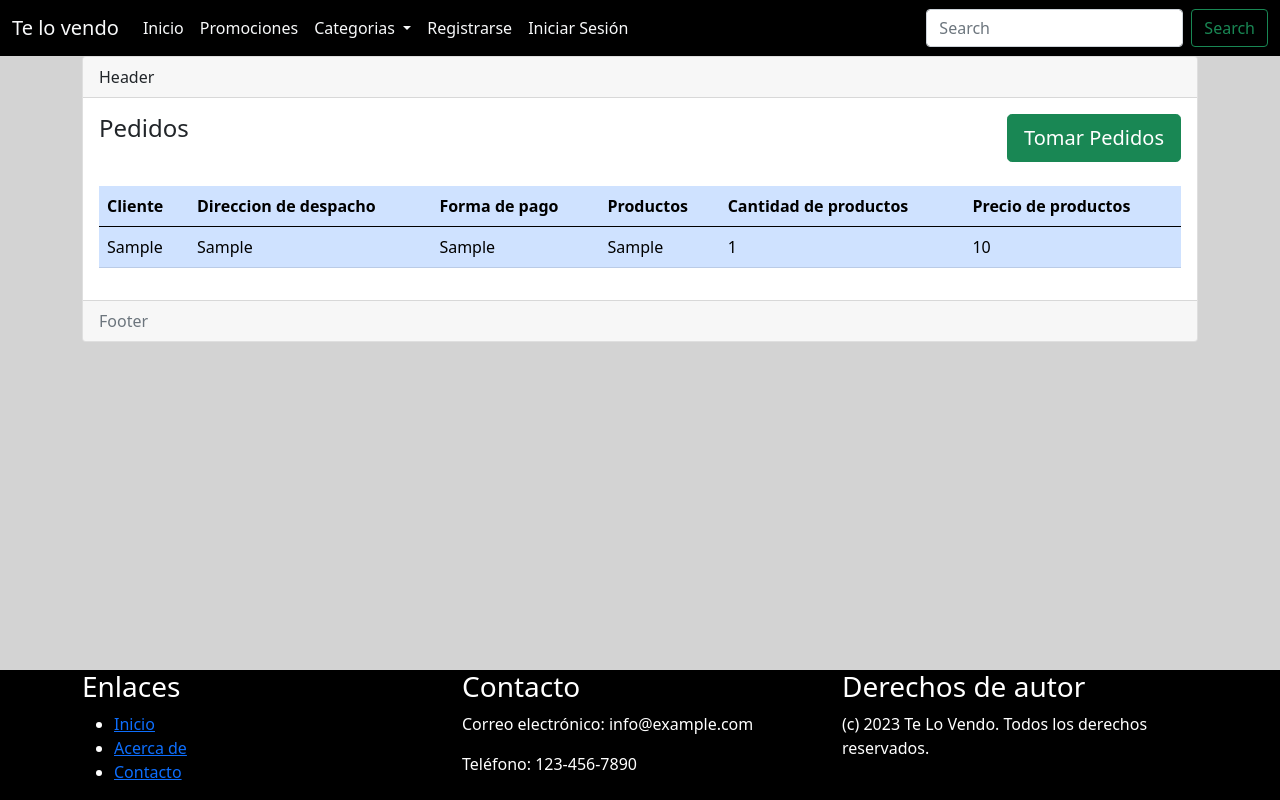
After one commit to Carlopitecus/Phyton_M7, a Django app: page /index/pedidos/ in a window 1280 px wide. The commit adds this page. Run offline with Django 4.2, Linux system fonts and the light colour scheme; tables that the repository leaves empty hold one stand-in row (values such as "Sample post").

Commit message:
Grupal 4

```diff
--- a/apptelovendo/admin.py
+++ b/apptelovendo/admin.py
@@ -2,3 +2,4 @@ from django.contrib import admin
 from .models import *
 # Register your models here.
 admin.site.register(CustomUser)
+admin.site.register(Producto)
--- a/apptelovendo/models.py
+++ b/apptelovendo/models.py
@@ -39,8 +39,19 @@ class Pedido(models.Model):
     estado = models.CharField(max_length=20, choices=ESTADOS)
     usuario = models.ForeignKey(CustomUser, on_delete=models.CASCADE, default=None, related_name='pedidos')
     asignado_a = models.ForeignKey(CustomUser, on_delete=models.SET_NULL, blank=True, null=True, related_name='pedidos_asinados')
+    despacho = models.CharField(max_length=250, blank=True, null=True)
+    forma_pago = models.CharField(max_length=50, blank=True, null=True)
 
 class DetallePedido(models.Model):
-    pedido = models.ForeignKey(Pedido, on_delete=models.CASCADE)
-    producto = models.ForeignKey(Producto, on_delete=models.CASCADE)
+    #pedido = models.ForeignKey(Pedido, on_delete=models.CASCADE)
+    #producto = models.ForeignKey(Producto, on_delete=models.CASCADE)
     cantidad = models.PositiveIntegerField(default=1)
+    precio = models.IntegerField(blank=True, null=True)
+    cliente = models.CharField(max_length=100, blank=True, null=True)
+    forma_pago = models.CharField(max_length=50, blank=True, null=True)
+    despacho = models.CharField(max_length=250, blank=True, null=True)
+    productos = models.CharField(max_length=200, blank=True, null=True)
+
+    def __str__(self):
+        datos = "Producto: " + self.producto.nombre
+        return datos
--- a/apptelovendo/templates/apptelovendo/base.html
+++ b/apptelovendo/templates/apptelovendo/base.html
@@ -56,7 +56,7 @@
 
                 {% if user.is_superuser or user.is_staff %}
                     <li class="nav-item">
-                        <a class="nav-link text-light" href="#" >Gestión de Productos</a>
+                        <a class="nav-link text-light" href="{% url 'verPedidos' %}" >Gestión de Productos</a>
                     </li>
                 {% endif %}
 
--- a/apptelovendo/templates/apptelovendo/detalle_pedido.html
+++ b/apptelovendo/templates/apptelovendo/detalle_pedido.html
@@ -26,6 +26,7 @@
                             <th scope="col">Cliente</th>
                             <th scope="col">Producto</th>
                             <th scope="col">Canitdad</th>
+                            <th scipe="col">Direccion de despacho</th>
                         </tr>
                     </thead>
                     <tbody>
@@ -35,6 +36,7 @@
                             {% for detalle in detalles %}
                                 <td>{{detalle.producto.nombre}}</td>
                                 <td>{{detalle.cantidad}}</td>
+                                <td>{{detalle.pedido.despacho}}</td>
                             {% endfor %}
                         </tr>
 
--- /dev/null
+++ b/apptelovendo/templates/apptelovendo/pedidos.html
@@ -0,0 +1,62 @@
+{%extends "appTelovendo/base.html"%}
+
+{%block title%} Pedidos {%endblock%}
+
+{%block content%}
+{%load static%}
+<div class="container">
+
+    <div class="card">
+        <div class="card-header">
+            Header
+        </div>
+        <div class="card-body">
+            <div class="pedidos" style="justify-content: space-between;display: flex;">
+            <h4 class="card-title">Pedidos</h4>
+            <a href="{% url 'tomar_pedido'%}" class="btn btn-success btn-lg " tabindex="1" role="button" >Tomar Pedidos</a>
+
+            </div>
+            <br>
+
+            <div class="table-responsive">
+                <table class="table table-primary">
+                    <thead>
+                        <tr>
+                            <th scope="col">Cliente</th>
+                            <th scope="col">Direccion de despacho</th>
+                            <th scope="col">Forma de pago</th>
+                            <th scope="col">Productos</th>
+                            <th scope="col">Cantidad de productos</th>
+                            <th scope="col">Precio de productos</th>
+                        </tr>
+                    </thead>
+                    <tbody>
+                    {% for pedido in pedidos %}
+                        <tr class="">
+                            <td scope="row">{{ pedido.cliente }}</td>
+                            <td>{{pedido.despacho}}</td>
+                            <td>{{ pedido.forma_pago }}</td>
+                            <td>{{ pedido.productos }}</td>
+                            <td>{{pedido.cantidad}}</td>
+                            <td>{{pedido.precio}}</td>
+                        </tr>
+                    {% endfor %}
+
+
+                    </tbody>
+                </table>
+            </div>
+
+
+        </div>
+        <div class="card-footer text-muted">
+            Footer
+        </div>
+    </div>
+
+</div>
+
+
+
+
+{%endblock%}
--- a/apptelovendo/templates/apptelovendo/verPedidos.html
+++ b/apptelovendo/templates/apptelovendo/verPedidos.html
@@ -27,6 +27,7 @@
                             <th scope="col">Estado</th>
                             <th scope="col">Número de Cliente</th>
                             <th scope="col">Detalle</th>
+                            <th scope="col">Direccion de despaho</th>
                         </tr>
                     </thead>
                     <tbody>
@@ -50,6 +51,7 @@
                             <td>
                                 <a href="{% url 'detalle_pedido' pedido.id%}" class="btn btn-info" role="buttom">Ver detalles</a>
                             </td>
+                            <td>{{pedido.despacho}}</td>
                         </tr>
                         {% endfor %}
 
--- a/apptelovendo/urls.py
+++ b/apptelovendo/urls.py
@@ -10,8 +10,8 @@ urlpatterns = [
     path('sesion_iniciada/', views.sesion_iniciada, name='sesion_iniciada'),
     path('exit/', views.exit, name = 'exit'),
     path('verPedidos/', views.verPedidos, name = 'verPedidos'),
-    #path('verPedidos/crearPedido', views.crearPedido, name = 'crearPedido'),
     path('detalle_pedido/<int:pedido_id>/', views.detalle_pedido, name= 'detalle_pedido'),
-    path('tomar_pedido', views.tomar_pedido, name='tomar_pedido')
+    path('tomar_pedido', views.tomar_pedido, name='tomar_pedido'),
+    path('pedidos/', views.pedidos, name='pedidos')
 
 ]
--- a/apptelovendo/views.py
+++ b/apptelovendo/views.py
@@ -1,5 +1,5 @@
 from django.shortcuts import render, redirect
-from .forms import RegistroForm
+from .forms import RegistroForm, PedidoForm
 import random
 import string
 from django.core.mail import send_mail
@@ -89,6 +89,7 @@ def verPedidos(request):
             send_notification_email(pedido, nuevo_estado)
 
     pedidos = Pedido.objects.all().order_by('id')
+
     return render(request, 'apptelovendo/verPedidos.html', {'pedidos':pedidos})
 
 #Envio de actualizacion de pedidos
@@ -103,8 +104,8 @@ def send_notification_email(pedido, nuevo_estado):
 def detalle_pedido(request, pedido_id):
     pedido = Pedido.objects.get(id=pedido_id)
     detalles = pedido.detallepedido_set.all()
-    return render(request, 'apptelovendo/detalle_pedido.html', {'pedido': pedido, 'detalles': detalles })
-
+    return render(request, 'apptelovendo/detalle_pedido.html', {'pedido': pedido, 'detalles': detalles, })
+'''
 def tomar_pedido(request):
     CustomUser = get_user_model()
     if request.method == 'POST':
@@ -123,3 +124,23 @@ def tomar_pedido(request):
     usuarios_con_pedidos_pendientes = CustomUser.objects.filter(pedidos__estado='pendiente').distinct()
 
     return render(request, 'apptelovendo/tomar_pedido.html',{'usuarios':usuarios, 'usuarios_con_pedidos_pendientes': usuarios_con_pedidos_pendientes})
+
+'''
+
+
+def tomar_pedido(request):
+    if request.method == 'POST':
+        print("entrando...")
+        form = PedidoForm(request.POST)
+        print("que trae:", form)
+        if form.is_valid():
+            form.save()
+            return redirect('pedidos')
+
+    else:
+        form = PedidoForm()
+    return render (request,'apptelovendo/tomar_pedido.html/',{'form':form})
+
+def pedidos(request):
+    pedidos = DetallePedido.objects.all()
+    return render(request, 'apptelovendo/pedidos.html', {'pedidos': pedidos})
```
Also changed, not shown: apptelovendo/forms.py (+6 -1 lines), apptelovendo/templates/apptelovendo/tomar_pedido.html (+41 -31 lines), apptelovendo/migrations/0008_detallepedido_despacho.py (added), apptelovendo/migrations/0009_remove_detallepedido_despacho_pedido_despacho.py (added), apptelovendo/migrations/0010_pedido_forma_pago.py (added), apptelovendo/migrations/0011_detallepedido_cliente_detallepedido_despacho_and_more.py (added), apptelovendo/migrations/0012_detallepedido_productos.py (added), apptelovendo/migrations/0013_remove_detallepedido_pedido_and_more.py (added).
